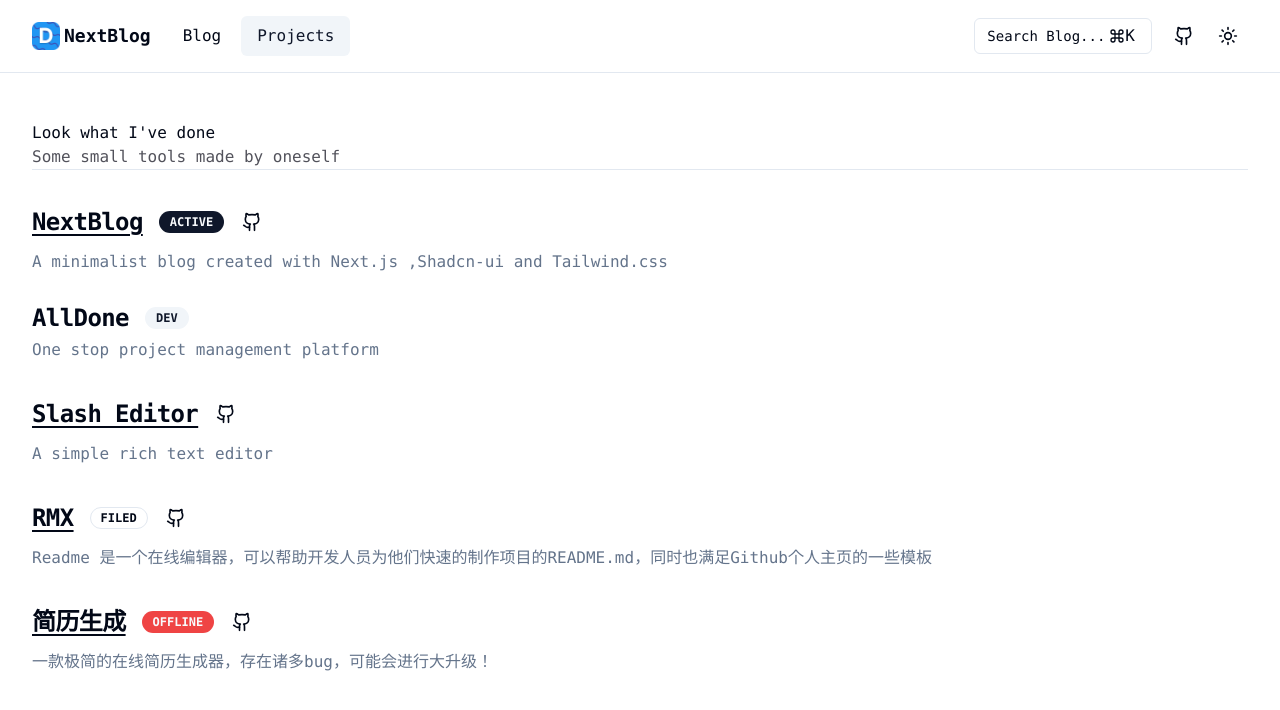
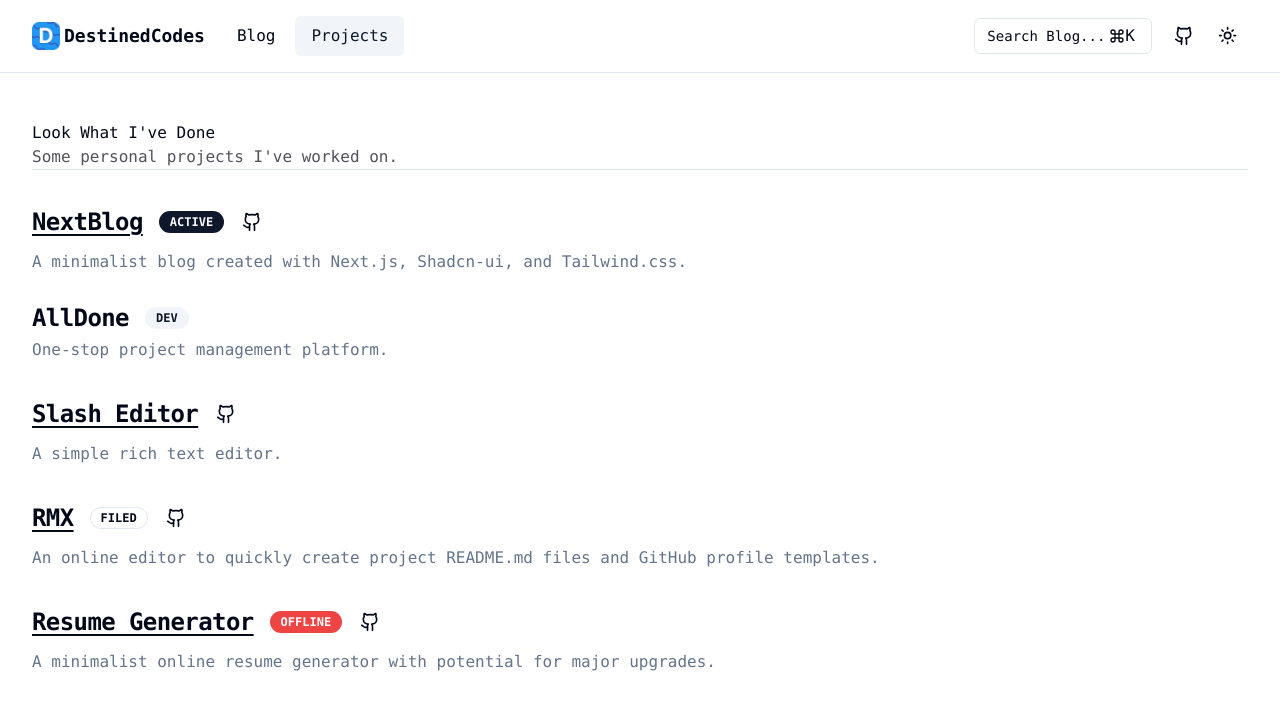
Before and after one commit to ThePrimeJnr/destinedcodes, a Next.js app: page /project in a window 1280 px wide. Shown: the top 710 px of the page. Built offline with nearby package versions, Linux system fonts and the light colour scheme.

Commit message:
✨ feat(setup): finish app setup. I'm beginning to build now

```diff
--- a/app/layout.tsx
+++ b/app/layout.tsx
@@ -3,7 +3,7 @@ import { Inter } from "next/font/google";
 import "./globals.css";
 import { Separator } from "@/components/ui/separator";
 import Header from "@/components/header";
-import siteData from "@/blog.config";
+import siteData from "@/site.config";
 import ProviderTheme from "@/provider/provider-theme";
 import Title from "@/components/title";
 
@@ -20,7 +20,7 @@ export default function RootLayout({
     children: React.ReactNode;
 }>) {
     return (
-        <html lang="en">
+        <html lang="en" suppressHydrationWarning>
             <head></head>
             <body className={"min-h-screen font-mono"}>
                 <ProviderTheme>
--- a/components/header.tsx
+++ b/components/header.tsx
@@ -1,100 +1,119 @@
-'use client';
+"use client";
 
-import siteData from "@/blog.config";
+import siteData from "@/site.config";
 import Link from "next/link";
-import {usePathname} from "next/navigation";
-import {Button} from "@/components/ui/button";
-import {
-    Sheet,
-    SheetContent,
-    SheetTrigger
-} from "@/components/ui/sheet";
+import { usePathname } from "next/navigation";
+import { Button } from "@/components/ui/button";
+import { Sheet, SheetContent, SheetTrigger } from "@/components/ui/sheet";
 import Image from "next/image";
-import {useState} from "react";
-import {Separator} from "@/components/ui/separator";
-import {Github, Menu, Moon, Sun} from "lucide-react";
-import {useTheme} from "next-themes";
+import { useState } from "react";
+import { Separator } from "@/components/ui/separator";
+import { Github, Menu, Moon, Sun } from "lucide-react";
+import { useTheme } from "next-themes";
 import Search from "@/plugins/search";
 
 const Header = () => {
-    const {githubRepo, header: {logo, title, routes}} = siteData
+    const {
+        githubRepo,
+        header: { logo, title, routes },
+    } = siteData;
 
-    //高亮导航栏
-    const pathname = usePathname()
-    const active = routes.find((item: any) => item.value == '/' + pathname.split('/')[1])?.name
+    const pathname = usePathname();
+    const active = routes.find(
+        (item: any) => item.value == "/" + pathname.split("/")[1]
+    )?.name;
 
-    const {theme, setTheme} = useTheme()
-    const [open, setOpen] = useState(false)
+    const { theme, setTheme } = useTheme();
+    const [open, setOpen] = useState(false);
 
     return (
-        <header className={'container flex justify-between py-4'}>
-            <div className={'flex justify-center items-center'}>
-                <Link className={'flex justify-center items-center mr-4'} href={'/'}>
-                    <Image
-                        src={logo}
-                        height={28}
-                        width={28}
-                        alt={'logo'}
-                    />
-                    <div className={'ml-1 text-lg font-semibold'}>
-                        {title}
-                    </div>
+        <header className={"container flex justify-between py-4"}>
+            <div className={"flex justify-center items-center"}>
+                <Link
+                    className={"flex justify-center items-center mr-4"}
+                    href={"/"}
+                >
+                    <Image src={logo} height={28} width={28} alt={"logo"} />
+                    <div className={"ml-1 text-lg font-semibold"}>{title}</div>
                 </Link>
-                <div className={'hidden md:block space-x-1'}>
+                <div className={"hidden md:block space-x-1"}>
                     {routes.map((route: any) => (
-                        <Link href={route?.value}>
-                            <Button variant={active == route.name ? 'secondary' : 'ghost'} className={'text-base'}>
+                        <Link href={route?.value} key={route?.value}>
+                            <Button
+                                variant={
+                                    active == route.name ? "secondary" : "ghost"
+                                }
+                                className={"text-base"}
+                            >
                                 {route.name}
                             </Button>
                         </Link>
                     ))}
                 </div>
             </div>
-            <div className={'flex justify-center items-center space-x-1'}>
-                <div className={'md:hidden block'}>
-                    <Sheet open={open} onOpenChange={() => {
-                        setOpen(!open)
-                    }}>
-                        <SheetTrigger>
-                            <Button size={'icon'} variant={'ghost'}>
-                                <Menu size={20}/>
+            <div className={"flex justify-center items-center space-x-1"}>
+                <div className={"md:hidden block"}>
+                    <Sheet
+                        open={open}
+                        onOpenChange={() => {
+                            setOpen(!open);
+                        }}
+                    >
+                        <SheetTrigger asChild>
+                            <Button size={"icon"} variant={"ghost"}>
+                                <Menu size={20} />
                             </Button>
                         </SheetTrigger>
-                        <SheetContent side={'top'} className={'w-full space-y-4 p-12 text-sm'}>
+                        <SheetContent
+                            side={"top"}
+                            className={"w-full space-y-4 p-12 text-sm"}
+                        >
                             {routes.map((route: any, index: number) => (
-                                <div className={'space-y-4'}>
-                                    <Link href={route.value} onClick={() => {
-                                        setOpen(false)
-                                    }}>
-                                        <Button variant={active == route.name ? 'secondary' : 'ghost'} className={'text-base w-full'}>
+                                <div className={"space-y-4"} key={route.value}>
+                                    <Link
+                                        href={route.value}
+                                        onClick={() => {
+                                            setOpen(false);
+                                        }}
+                                    >
+                                        <Button
+                                            variant={
+                                                active == route.name
+                                                    ? "secondary"
+                                                    : "ghost"
+                                            }
+                                            className={"text-base w-full"}
+                                        >
                                             {route.name}
                                         </Button>
                                     </Link>
-                                    {index != routes.length - 1 && <Separator/>}
+                                    {index != routes.length - 1 && (
+                                        <Separator />
+                                    )}
                                 </div>
                             ))}
                         </SheetContent>
                     </Sheet>
                 </div>
-                <Search/>
+                <Search />
                 <Link href={githubRepo}>
-                    <Button size={'icon'} variant={'ghost'}>
-                        <Github size={20}/>
+                    <Button size={"icon"} variant={"ghost"}>
+                        <Github size={20} />
                     </Button>
                 </Link>
                 <Button
-                    size={'icon'}
-                    variant={'ghost'}
+                    size={"icon"}
+                    variant={"ghost"}
                     onClick={() => {
-                        setTheme(theme == 'light' ? 'dark' : 'light')
+                        setTheme(theme == "light" ? "dark" : "light");
                     }}
                 >
-                    {theme == 'light' && <Sun size={20}/>}
-                    {theme == 'dark' && <Moon size={20}/>}
+                    <Sun className="h-[1.2rem] w-[1.2rem] rotate-0 scale-100 transition-all dark:-rotate-90 dark:scale-0" />
+                    <Moon className="absolute h-[1.2rem] w-[1.2rem] rotate-90 scale-0 transition-all dark:rotate-0 dark:scale-100" />
                 </Button>
             </div>
         </header>
     );
-}
+};
 
 export default Header;
--- a/components/project-content.tsx
+++ b/components/project-content.tsx
@@ -5,7 +5,7 @@ import {CardDescription, CardTitle} from "@/components/ui/card";
 import {Badge} from "@/components/ui/badge";
 import {Button} from "@/components/ui/button";
 import {Github} from "lucide-react";
-import siteData from "@/blog.config";
+import siteData from "@/site.config";
 
 
 const ProjectContent = () => {
--- a/components/social-list.tsx
+++ b/components/social-list.tsx
@@ -2,7 +2,7 @@
 
 import Link from "next/link";
 import {Facebook, Github, Instagram, Linkedin, Mail, Twitter, Youtube} from "lucide-react";
-import siteData from "@/blog.config";
+import siteData from "@/site.config";
 
 const icons: any = {
     email: <Mail/>,
--- a/components/title.tsx
+++ b/components/title.tsx
@@ -2,7 +2,7 @@
 
 import {Separator} from "@/components/ui/separator";
 import {usePathname} from "next/navigation";
-import siteData from "@/blog.config";
+import siteData from "@/site.config";
 
 
 const Title = () => {
--- a/lib/utils.ts
+++ b/lib/utils.ts
@@ -6,22 +6,42 @@ export function cn(...inputs: ClassValue[]) {
 }
 
 export function getMetadata(page: string) {
-    const metadata = {
-        title: "Next.js",
-        description:
-            "Next.js is a popular React-based framework for building server-side rendered (SSR) and statically generated websites and applications.",
-        image: "/favicon.ico",
-        url: "https://nextjs.org",
+    const siteData = {
+      author: "Destiny Saturday",
+      title: "DestinedCodes",
+      description: "Destiny Saturday's personal portfolio and blog, created with Next.js, Shadcn-ui, and Tailwind.css.",
+      theme: "light",
+      language: "en",
+      url: "https://www.destinedcodes.com",
     };
-    switch (page) {
-        case "home":
-            metadata.title = "Home - Next.js";
-            break;
-        case "about":
-            metadata.title = "About - Next.js";
-            break;
-        default:
-            break;
-    }
-    return metadata;
-}
+
+    const pagesMetadata: { [key: string]: any } = {
+      home: {
+        title: `${siteData.title} - Home`,
+        description: siteData.description,
+      },
+      blog: {
+        title: `${siteData.title} - Blog`,
+        description: "All of my thoughts, experiences, and projects, collected in chronological order.",
+      },
+      projects: {
+        title: `${siteData.title} - Projects`,
+        description: "Some personal projects I've worked on.",
+      },
+      about: {
+        title: `${siteData.title} - About Me`,
+        description: "Learn more about Destiny Saturday, also known as DestinedCodes.",
+      },
+    };
+
+    const defaultMetadata = {
+      title: siteData.title,
+      description: siteData.description,
+      author: siteData.author,
+      url: siteData.url,
+      theme: siteData.theme,
+      language: siteData.language,
+    };
+
+    return pagesMetadata[page] || defaultMetadata;
+  }
--- a/plugins/comments/index.tsx
+++ b/plugins/comments/index.tsx
@@ -1,6 +1,6 @@
 'use client'
 
-import siteData from "@/blog.config";
+import siteData from "@/site.config";
 import {useState} from "react";
 import {Button} from "@/components/ui/button";
 import Utterances from "@/plugins/comments/utterances";
--- a/plugins/search/index.tsx
+++ b/plugins/search/index.tsx
@@ -1,6 +1,6 @@
 'use client';
 
-import siteData from "@/blog.config";
+import siteData from "@/site.config";
 import {useEffect, useState} from "react";
 import {Button} from "@/components/ui/button";
 import Cmdk from "@/plugins/search/Cmdk";
--- a/provider/provider-theme.tsx
+++ b/provider/provider-theme.tsx
@@ -1,12 +1,19 @@
-'use client'
+"use client";
 
-import {ThemeProvider} from 'next-themes'
-import siteData from "@/blog.config";
+import { ThemeProvider } from "next-themes";
 
-export default function ProviderTheme({children}: { children: React.ReactNode }) {
-
+export default function ProviderTheme({
+    children,
+}: {
+    children: React.ReactNode;
+}) {
     return (
-        <ThemeProvider  attribute="class" defaultTheme={siteData.theme}>
+        <ThemeProvider
+            attribute="class"
+            defaultTheme="system"
+            enableSystem
+            disableTransitionOnChange
+        >
             {children}
         </ThemeProvider>
     );
--- a/blog.config.ts
+++ b/site.config.ts
@@ -1,13 +1,12 @@
-// Purpose: This file is used to configure the blog, including the author, title, description, and other settings.
 import Intro from "./components/intro.mdx"
 
 const siteData: any = {
-    author: "yuanli",  // author name
-    title: "NextBlog", // website title
-    description: "A minimalist blog created with Next.js ,Shadcn-ui and Tailwind.css", // website description
-    theme: "light", // light | dark
-    language: "zh-CN", // zh-CN | en
-    githubRepo: "https://github.com/imyuanli/next-blog", // your blog's github repo
+    author: "Destiny Saturday",  // author name
+    title: "DestinedCodes Portfolio", // website title
+    description: "Destiny Saturday's personal portfolio and blog, created with Next.js, Shadcn-ui, and Tailwind.css.", // website description
+    theme: "light",
+    language: "en", // zh-CN | en
+    githubRepo: "https://github.com/destinedcodes/destinedcodes-portfolio",
 
     // how to change the favicon of the website?
     // change the app/favicon.ico file directly，or refer to the document below
@@ -15,8 +14,8 @@ const siteData: any = {
 
     //header config
     header: {
-        logo: "/logo.png",  //  /public/logo.png
-        title: "NextBlog", // header title
+        logo: "/logo.png",
+        title: "DestinedCodes",
 
         // navigation bar
         routes: [
@@ -32,15 +31,15 @@ const siteData: any = {
     },
 
     home: {
-        title: "Welcome to NextBlog",
+        title: "Welcome to DestinedCodes Portfolio",
 
         // introduction or about me
         intro: Intro, // file path of the introduction
         socials: {
-            email: "286547316@qq.com",
-            github: "https://github.com/imyuanli",
-            twitter: "https://twitter.com",
-            linkedin: "",
+            email: "destinysaturday@example.com",
+            github: "https://github.com/destinedcodes",
+            twitter: "https://twitter.com/destinedcodes",
+            linkedin: "https://www.linkedin.com/in/destinedcodes",
             facebook: "",
             instagram: "",
             youtube: "",
@@ -49,12 +48,12 @@ const siteData: any = {
 
     blog: {
         title: 'My Blog',
-        description: 'All of my long-fesign, and more, collected in chronological order.',
+        description: 'All of my thoughts, experiences, and projects, collected in chronological order.',
     },
 
     project: {
-        title: "Look what I've done",
-        description: "Some small tools made by oneself",
+        title: "Look What I've Done",
+        description: "Some personal projects I've worked on.",
 
         // status color and text
         getStatus: (status: string) => {
@@ -99,34 +98,34 @@ const siteData: any = {
         projects: [
             {
                 name: "NextBlog",
-                description: "A minimalist blog created with Next.js ,Shadcn-ui and Tailwind.css",
-                href: "https://next-blog.imyuanli.cn",
-                github: "imyuanli/next-blog",
+                description: "A minimalist blog created with Next.js, Shadcn-ui, and Tailwind.css.",
+                href: "https://next-blog.destinedcodes.com",
+                github: "destinedcodes/next-blog",
                 status: "active",
             },
             {
                 name: "AllDone",
-                description: "One stop project management platform",
+                description: "One-stop project management platform.",
                 status: "dev",
             },
             {
                 name: "Slash Editor",
-                description: "A simple rich text editor",
-                href: "https://slash.imyuanli.cn",
-                github: "imyuanli/slash-editor",
+                description: "A simple rich text editor.",
+                href: "https://slash.destinedcodes.com",
+                github: "destinedcodes/slash-editor",
             },
             {
                 name: "RMX",
-                description: "Readme 是一个在线编辑器，可以帮助开发人员为他们快速的制作项目的README.md，同时也满足Github个人主页的一些模板",
-                href: "https://readme.imyuanli.cn/",
-                github: "imyuanli/readme",
+                description: "An online editor to quickly create project README.md files and GitHub profile templates.",
+                href: "https://readme.destinedcodes.com",
+                github: "destinedcodes/readme",
                 status: "filed",
             },
             {
-                name: "简历生成",
-                description: "一款极简的在线简历生成器，存在诸多bug，可能会进行大升级！",
-                href: "https://resume.imyuanli.cn/",
-                github: "imyuanli/resume",
+                name: "Resume Generator",
+                description: "A minimalist online resume generator with potential for major upgrades.",
+                href: "https://resume.destinedcodes.com",
+                github: "destinedcodes/resume",
                 status: "offline",
             },
         ],
@@ -137,7 +136,7 @@ const siteData: any = {
         engine: "giscus", // giscus | utterances
         // giscus doc: https://giscus.app
         giscus: {
-            repo: "imyuanli/next-blog",
+            repo: "destinedcodes/destinedcodes-portfolio",
             repoId: "R_kgDOKTZ_kQ",
             category: "Announcements",
             categoryId: "DIC_kwDOKTZ_kc4CfMXK",
@@ -153,7 +152,7 @@ const siteData: any = {
         // utterances doc: https://utteranc.es
         utterances: {
             src: "https://utteranc.es/client.js",
-            repo: "imyuanli/next-blog",
+            repo: "destinedcodes/destinedcodes-portfolio",
             "issue-term": "pathname",
             theme: "github-light",
             crossorigin: "anonymous",
```
Also changed, not shown: components/intro.mdx (+9 -8 lines).
